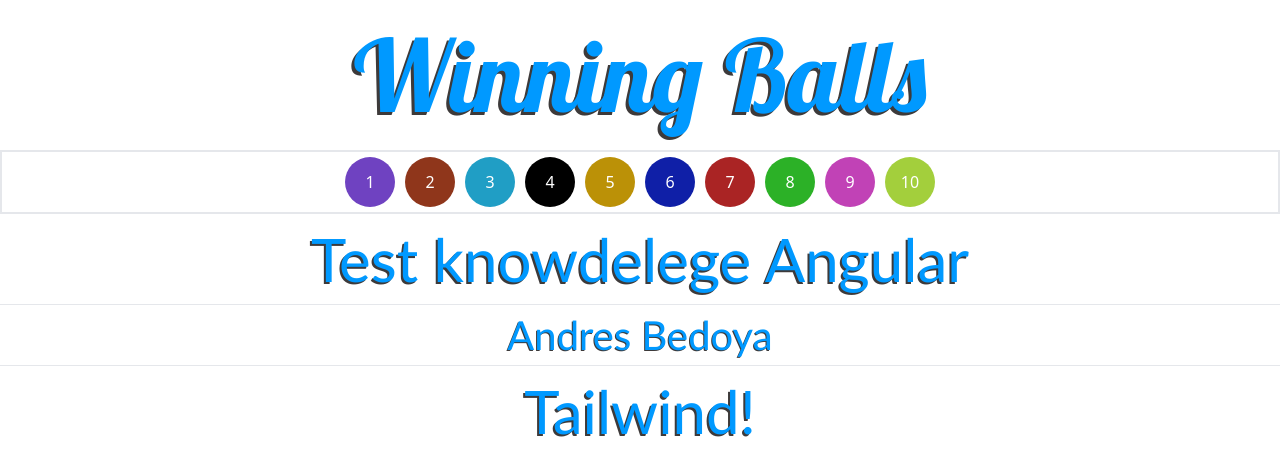
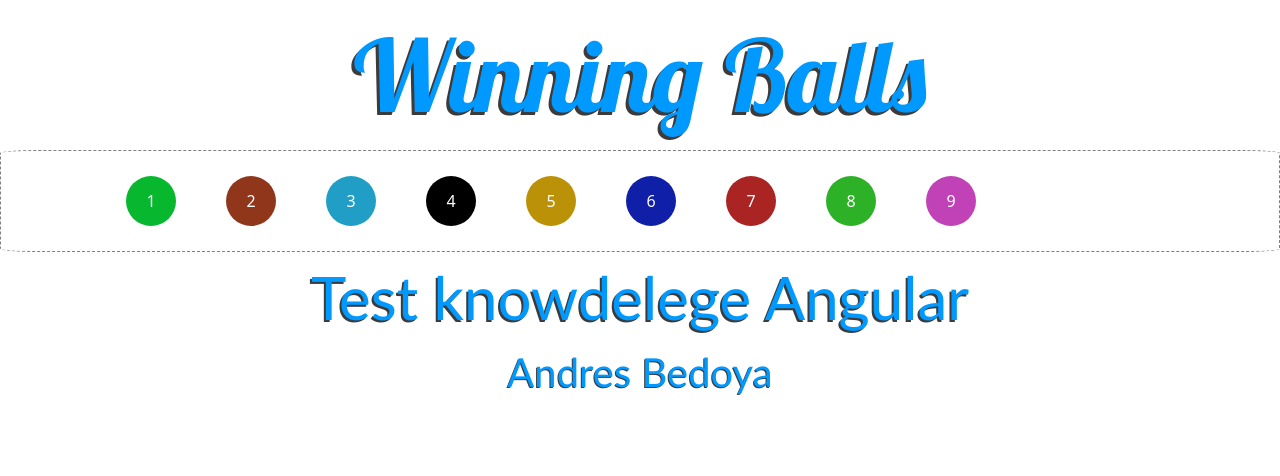
Before and after one commit to aabedoya/front-end-code-test, an Angular app in the folder front-end-code-test/: page / in a window 1280 px wide. Shown: the top 476 px of the page. Built offline with nearby package versions, Linux system fonts and the light colour scheme.

Commit message:
Lista la vista

```diff
--- a/front-end-code-test/src/app/app.component.html
+++ b/front-end-code-test/src/app/app.component.html
@@ -1,11 +1,12 @@
+
 <h1>{{title}}</h1>
-<ball-selector></ball-selector>
+<div class="container-balls">
+  <ball-selector></ball-selector>
+</div>
 <h2>Test knowdelege Angular</h2>
-<hr>
+
 <h3>{{name}}</h3>
-<hr>
-<h2 class="text-3xl font-bold">
-  Tailwind!
-</h2>
+
+
 
 <router-outlet></router-outlet>
--- a/front-end-code-test/src/app/app.module.ts
+++ b/front-end-code-test/src/app/app.module.ts
@@ -3,7 +3,7 @@
 
 import { AppRoutingModule } from './app-routing.module';
 import { AppComponent } from './app.component';
-import { BallSelectorComponent } from './ball-selector/ball-selector.component';
+import { BallSelectorComponent } from "./ball-selector/ball-selector.component";
 import { BetSlipComponent } from './bet-slip/bet-slip.component';
 
 @NgModule({
--- a/front-end-code-test/src/app/ball-selector/ball-selector.component.css
+++ /dev/null
@@ -1,87 +0,0 @@
-.ball1 {
-    background-color: #6f42c1;
-    color: white;
-    border-radius: 50%;
-    height: 50px;
-    width: 50px;
-    margin: 5px;
-}
-.ball2 {
-    background-color: #8f361b;
-    color: white;
-    border-radius: 50%;
-    height: 50px;
-    width: 50px;
-    margin: 5px;
-}
-.ball3 {
-    background-color: #209ec5;
-    color: white;
-    border-radius: 50%;
-    height: 50px;
-    width: 50px;
-    margin: 5px;
-}
-.ball4 {
-    background-color: #000000;
-    color: white;
-    border-radius: 50%;
-    height: 50px;
-    width: 50px;
-    margin: 5px;
-}
-.ball5 {
-    background-color: #bb9107;
-    color: white;
-    border-radius: 50%;
-    height: 50px;
-    width: 50px;
-    margin: 5px;
-}
-.ball6 {
-    background-color: #0f1fa7;
-    color: white;
-    border-radius: 50%;
-    height: 50px;
-    width: 50px;
-    margin: 5px;
-}
-.ball7 {
-    background-color: #aa2424;
-    color: white;
-    border-radius: 50%;
-    height: 50px;
-    width: 50px;
-    margin: 5px;
-}
-.ball8 {
-    background-color: #2cb127;
-    color: white;
-    border-radius: 50%;
-    height: 50px;
-    width: 50px;
-    margin: 5px;
-}
-.ball9 {
-    background-color: #c142b6;
-    color: white;
-    border-radius: 50%;
-    height: 50px;
-    width: 50px;
-    margin: 5px;
-}
-.ball10 {
-    background-color: #a3cf3c;
-    color: white;
-    border-radius: 50%;
-    height: 50px;
-    width: 50px;
-    margin: 5px;
-}
-.containerBalls{
-    text-align: center;
-    width: 100%;
-    height: 100%;
-    border-style: solid;
-    border-width: 2px;
-}
--- a/front-end-code-test/src/app/ball-selector/ball-selector.component.html
+++ b/front-end-code-test/src/app/ball-selector/ball-selector.component.html
@@ -1,12 +1,3 @@
-<div class="containerBalls">
-    <button type="button" class="ball1">1</button>
-    <button type="button" class="ball2">2</button>
-    <button type="button" class="ball3">3</button>
-    <button type="button" class="ball4">4</button>
-    <button type="button" class="ball5">5</button>
-    <button type="button" class="ball6">6</button>
-    <button type="button" class="ball7">7</button>
-    <button type="button" class="ball8">8</button>
-    <button type="button" class="ball9">9</button>
-    <button type="button" class="ball10">10</button>
+<div class="container-balls flex flex-row justify-center items-center">
+    <button type="button" class="container-balls__ball container-balls__ball__{{item}}" *ngFor="let item of balls">{{item}}</button>
 </div>
--- /dev/null
+++ b/front-end-code-test/src/app/ball-selector/ball-selector.component.scss
@@ -0,0 +1,45 @@
+.container-balls{
+    width: 100%;
+    height: 100%;
+    border-style: dashed;
+    border-width: 1px;
+    border-color: gray;
+    border-radius: 3%;
+    &__ball {
+        color: white;
+        border-radius: 50%;
+        height: 50px;
+        width: 50px;
+        margin: 25px;
+        &__1 {
+            background-color: #07b82e;
+        }
+        &__2 {
+            background-color: #8f361b;
+        }
+        &__3 {
+            background-color: #209ec5;
+        }
+        &__4 {
+            background-color: #000000;
+        }
+        &__5 {
+            background-color: #bb9107;
+        }
+        &__6 {
+            background-color: #0f1fa7;
+        }
+        &__7 {
+            background-color: #aa2424;
+        }
+        &__8 {
+            background-color: #2cb127;
+        }
+        &__9 {
+            background-color: #c142b6;
+        }
+        &__10 {
+            background-color: #a3cf3c;
+        }
+    }
+}
--- a/front-end-code-test/src/app/ball-selector/ball-selector.component.ts
+++ b/front-end-code-test/src/app/ball-selector/ball-selector.component.ts
@@ -1,15 +1,17 @@
 import { Component, OnInit } from '@angular/core';
+
 
 @Component({
   selector: 'ball-selector',
   templateUrl: './ball-selector.component.html',
-  styleUrls: ['./ball-selector.component.css']
+  styleUrls: ['./ball-selector.component.scss']
 })
 export class BallSelectorComponent implements OnInit {
-
+  balls: any[] = [];
   constructor() { }
 
   ngOnInit(): void {
+    this.balls=[0,1,2,3,4,5,6,7,8,9]
   }
 
 }
```
Also changed, not shown: 1 other file (tests, documents, lock files or other folders).
